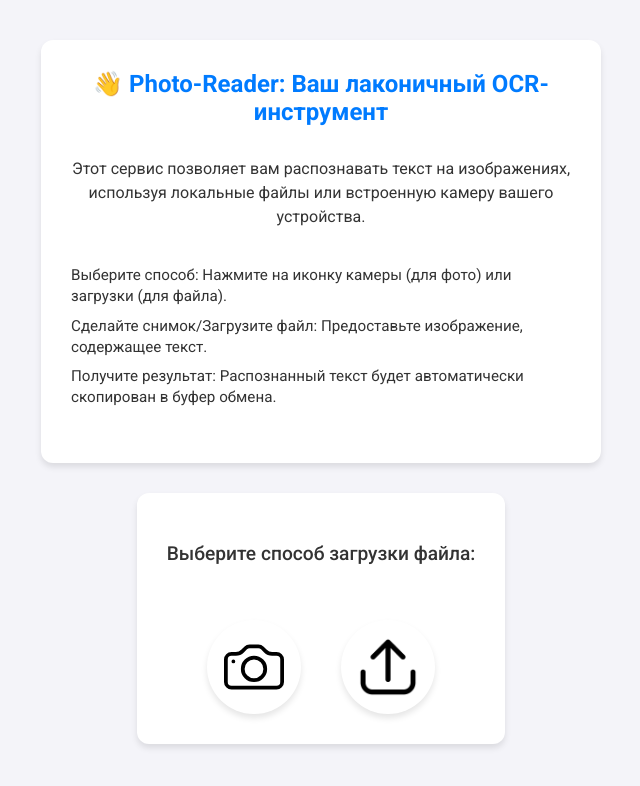
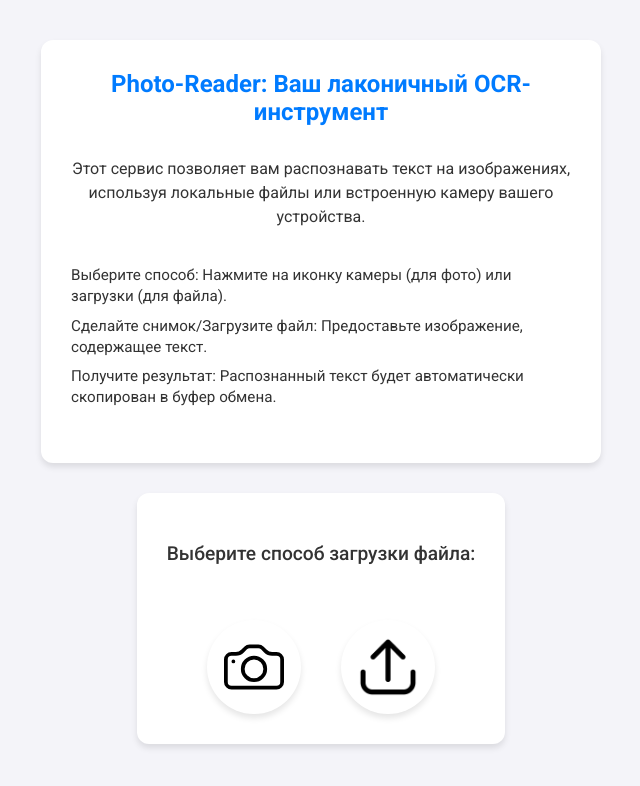
Before and after one commit to GrimProg-design/photo-reader, a website built with Vite: page index.html in a window 1280 px wide. Shown: the whole page, without its empty margins (319-959 px from the left). Built offline with nearby package versions, Linux system fonts and the light colour scheme; no server answers.

Commit message:
удалил смайлик

```diff
--- a/index.html
+++ b/index.html
@@ -14,7 +14,7 @@
   <body>
     <div id="app">
       <div class="welcome-box box-content">
-        <h2>👋 Photo-Reader: Ваш лаконичный OCR-инструмент</h2>
+        <h2>Photo-Reader: Ваш лаконичный OCR-инструмент</h2>
         <p>
           Этот сервис позволяет вам распознавать текст на изображениях,
           используя локальные файлы или встроенную камеру вашего устройства.
```
